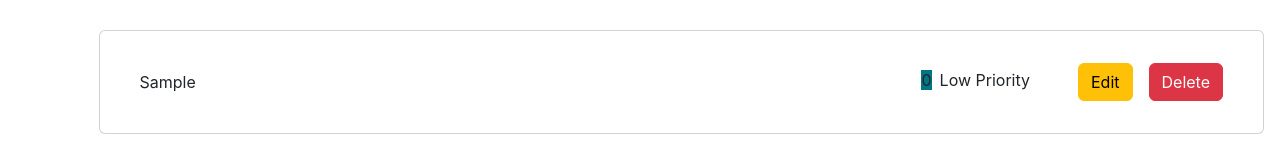
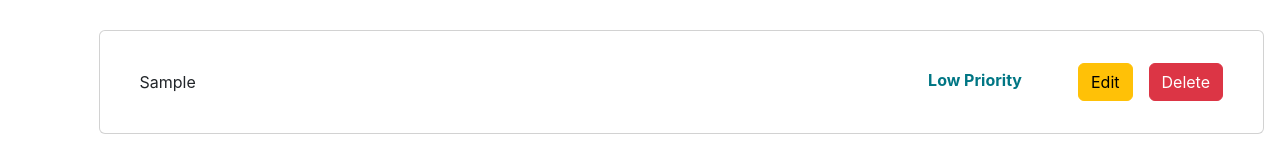
Before and after one commit to R10F/Project-Front-End-TODO-LIST-, a React (Create React App) app: page / in a window 1280 px wide. Both pictures are taken after typing "Sample" into the empty fields and a click on the button "Add Task". Shown: the part 309-469 px from the top of the page. Built offline with nearby package versions, Linux system fonts and the light colour scheme.

Commit message:
perubahan sikit

```diff
--- a/src/components/Header.jsx
+++ b/src/components/Header.jsx
@@ -10,7 +10,7 @@ class Header extends React.Component {
     return (
       <header className="d-flex align-items-center justify-content-between">
         <h1>TODO LIST</h1>
-        <h1 className="date">{ this.state.Tanggal.toLocaleString("id-ID", { day: "numeric", month: "long", year: "numeric" }) }</h1>
+        <h1 className="date">{this.state.Tanggal.toLocaleString("id-ID", { day: "numeric", month: "long", year: "numeric" })}</h1>
       </header>
     );
   }
--- a/src/components/ListItem.jsx
+++ b/src/components/ListItem.jsx
@@ -40,10 +40,9 @@ class ListItem extends React.Component {
           <div>{this.props.taskDetails[0]}</div>
           <div>
             <span>
-              <span className="me-2" style={{ backgroundColor: priorityColor }}>
-                0
+              <span className="me-2" style={{ color: priorityColor, fontWeight: "bold" }}>
+                {this.props.taskDetails[1] + " Priority"}
               </span>
-              {this.props.taskDetails[1] + " Priority"}
             </span>
 
             <button type="button" className="btn btn-warning ms-5" data-bs-toggle="modal" data-bs-target={"#editTaskModal-" + this.props.id}>
```
